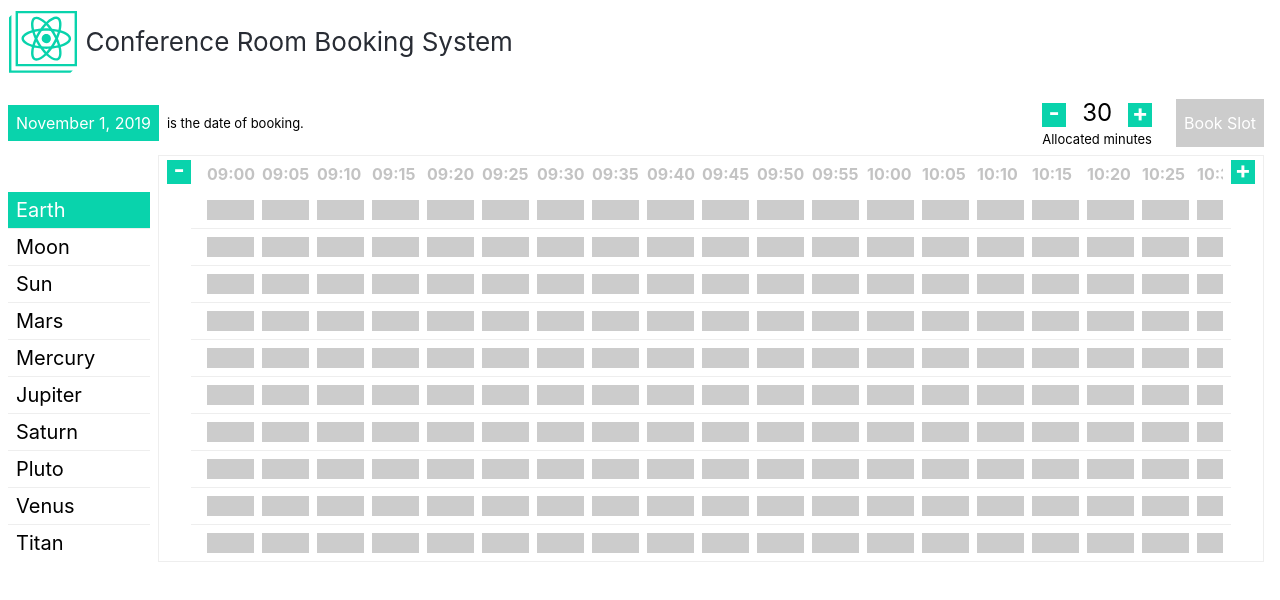
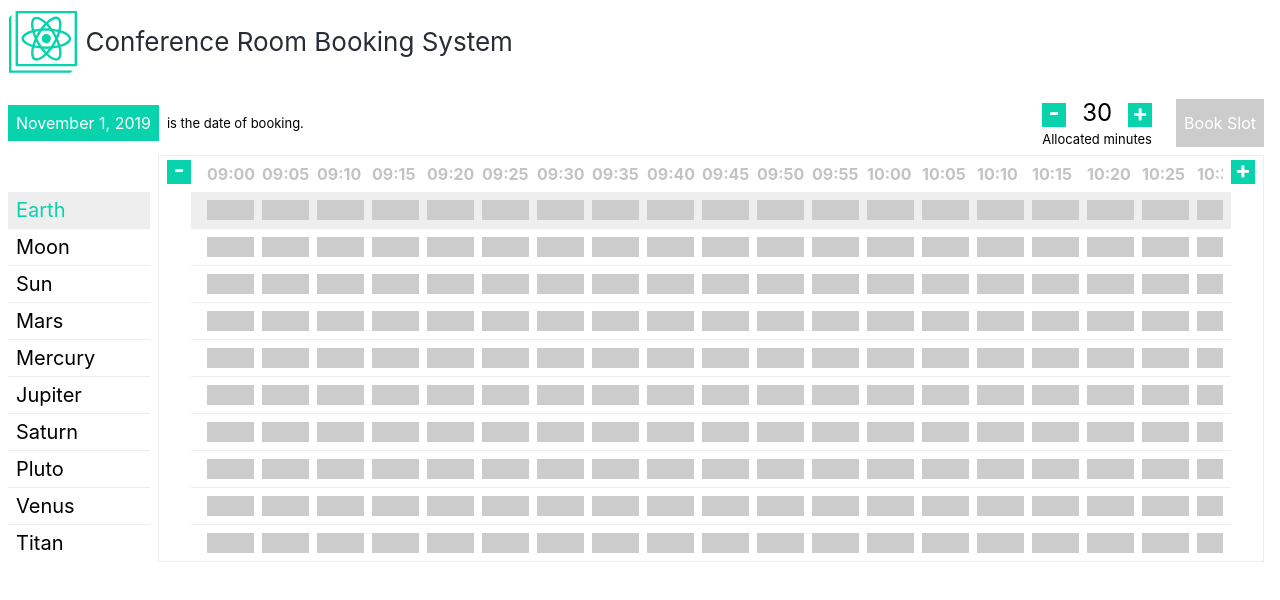
Before and after one commit to nadirlaskar/conference-room-booking, a React (Create React App) app: page / in a window 1280 px wide. Shown: the top 600 px of the page. Built offline with nearby package versions, Linux system fonts and the light colour scheme.

Commit message:
highlight selected room on timeline

```diff
--- a/src/components/Booking.js
+++ b/src/components/Booking.js
@@ -120,6 +120,7 @@ function Booking() {
           >
             <TimeLineList
               items={rooms}
+              selected={selectedRoom}
               data={{ selectedTime,
                       onDelete: (booking)=> setBookingToDelete(booking),
                       bookings: getbookings(date.toDateString()), position }}
--- a/src/components/List.css
+++ b/src/components/List.css
@@ -16,8 +16,8 @@ ul.List-main li:not(:last-child) {
 
 ul.List-main li.List-selected-item,
 ul.List-main li:active {
-    background: #09d3ac;
-    color: white;
+    background: #eee;
+    color: #09d3ac;
 }
 
 ul.List-main li:not(.List-selected-item):hover {
```
